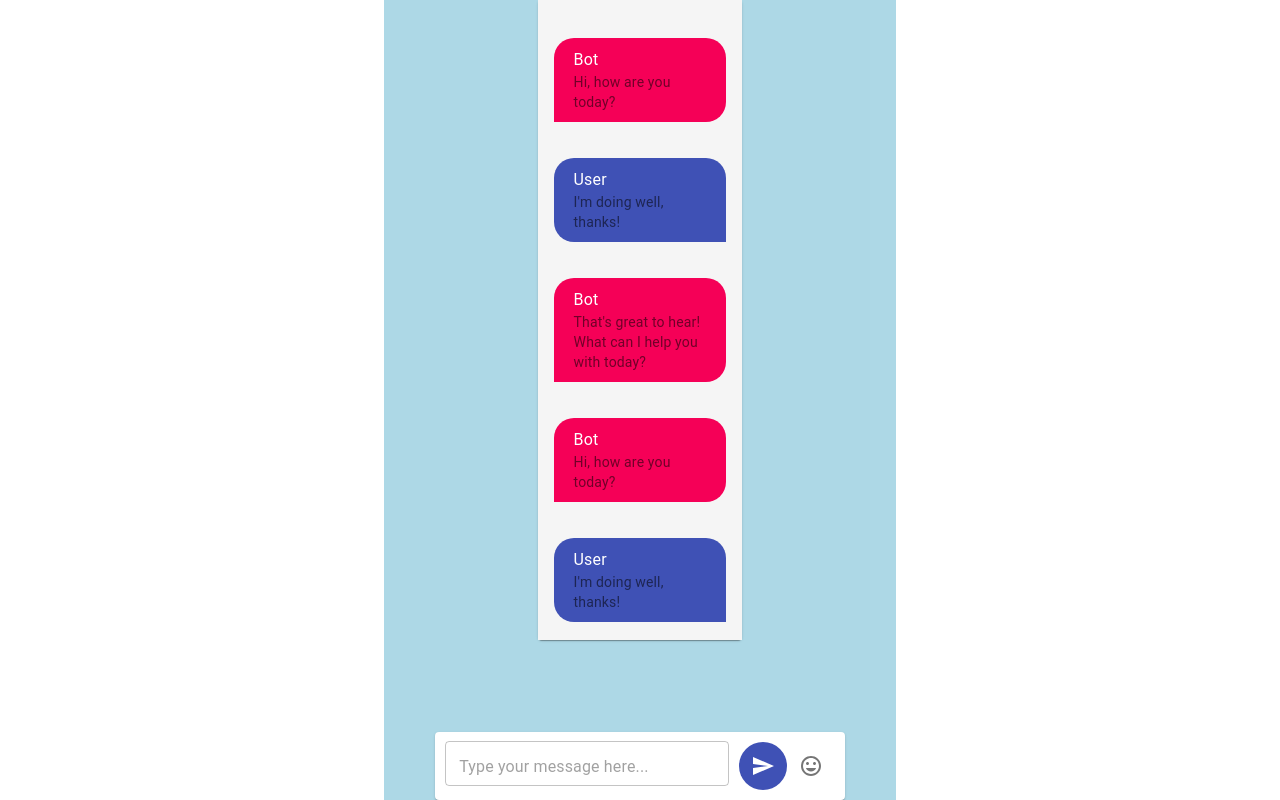
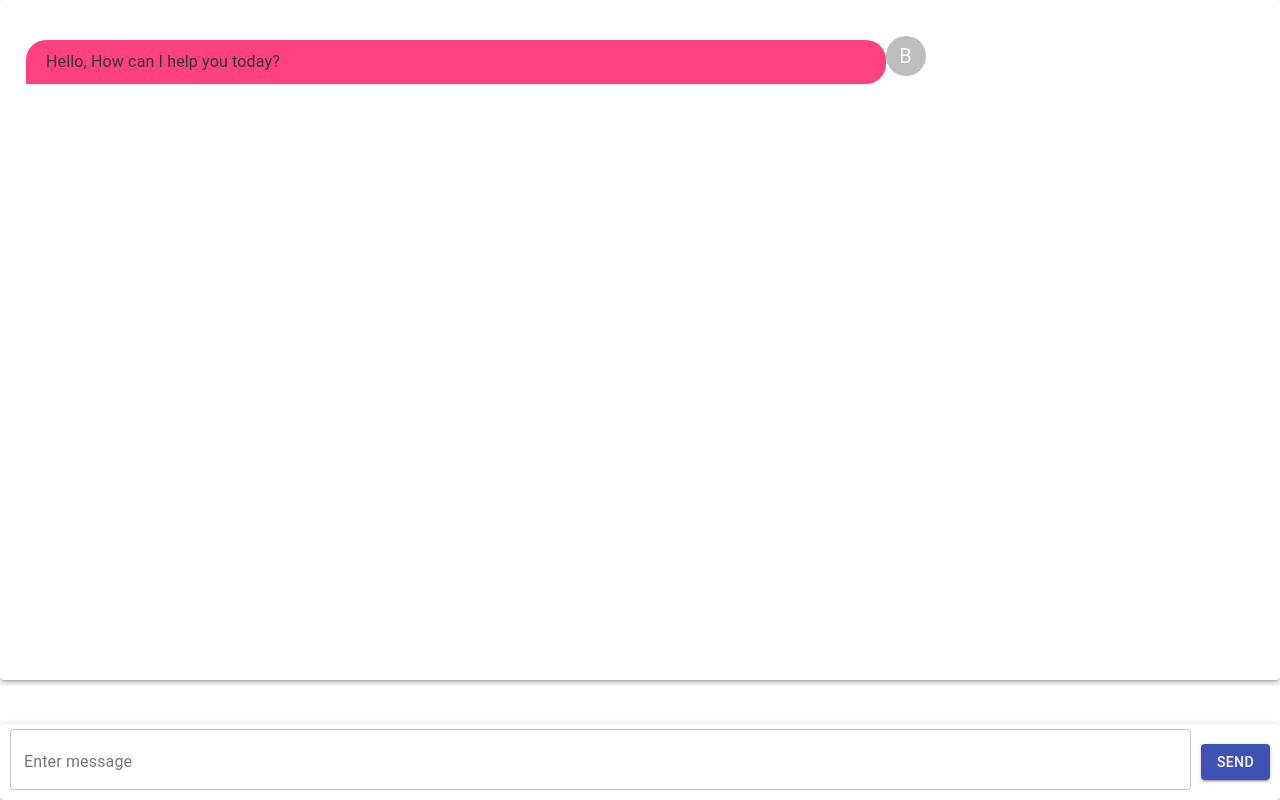
Before and after one commit to NabeelSohail-30/MERN-Chat-App, a React (Create React App) app in the folder mern-chatapp-frontend/: page /chat in a window 1280 px wide. Built offline with nearby package versions, Linux system fonts and the light colour scheme.

Commit message:
more changes new screen

```diff
--- a/mern-chatapp-frontend/src/components/chat.jsx
+++ b/mern-chatapp-frontend/src/components/chat.jsx
@@ -1,74 +1,55 @@
-import React from "react";
+import React, { useState } from "react";
 import { makeStyles } from "@material-ui/core/styles";
-import Grid from "@material-ui/core/Grid";
-import Paper from "@material-ui/core/Paper";
-import List from "@material-ui/core/List";
-import ListItem from "@material-ui/core/ListItem";
-import ListItemAvatar from "@material-ui/core/ListItemAvatar";
-import ListItemText from "@material-ui/core/ListItemText";
-import Avatar from "@material-ui/core/Avatar";
-import TextField from "@material-ui/core/TextField";
-import IconButton from "@material-ui/core/IconButton";
-import SendIcon from "@material-ui/icons/Send";
-import InsertEmoticonIcon from "@material-ui/icons/InsertEmoticon";
+import {
+  Paper,
+  List,
+  ListItem,
+  ListItemAvatar,
+  Avatar,
+  ListItemText,
+  TextField,
+  Button,
+} from "@material-ui/core";
 
 const useStyles = makeStyles((theme) => ({
   root: {
+    width: "100%",
     height: "100vh",
     display: "flex",
     flexDirection: "column",
-    alignItems: "center",
-    width: "40%",
-    margin: "auto",
-    backgroundColor: "lightblue",
+    justifyContent: "space-between",
   },
-
-  messageWindow: {
-    width: "40%",
-    margin: "auto",
-    height: "80vh",
+  messageList: {
+    width: "100%",
+    height: "85%",
+    overflowY: "auto",
+    padding: "10px",
+  },
+  messageItem: {
     display: "flex",
-    flexDirection: "column",
+    alignItems: "flex-start",
+    margin: "10px 0",
   },
-
-  messageScreen: {
-    display: "flex",
-    flexDirection: "column",
-    overflowY: "auto",
-    backgroundColor: "#f5f5f5",
-    width: "100%",
-    margin: "auto",
-    paddingTop: "20px",
-    height: "100vh",
-  },
-
   userMessage: {
     backgroundColor: theme.palette.primary.main,
     color: "#fff",
     borderRadius: "20px 20px 0 20px",
     padding: "10px 20px",
-    margin: "10px 0",
-    alignSelf: "flex-end",
+    maxWidth: "70%",
   },
   botMessage: {
-    backgroundColor: theme.palette.secondary.main,
-    color: "#fff",
+    backgroundColor: theme.palette.secondary.light,
+    color: "#333",
     borderRadius: "20px 20px 20px 0",
     padding: "10px 20px",
-    margin: "10px 0",
-    alignSelf: "flex-start",
+    maxWidth: "70%",
   },
   messageBox: {
-    width: "80%",
+    width: "100%",
     padding: "10px",
     display: "flex",
     alignItems: "center",
     marginTop: "auto",
-  },
-  textFieldContainer: {
-    width: "100%",
-    display: "flex",
-    alignItems: "center",
   },
   textField: {
     flex: 1,
@@ -85,114 +66,64 @@ const useStyles = makeStyles((theme) => ({
 
 const Chat = () => {
   const classes = useStyles();
+  const [message, setMessage] = useState("");
+  const [messages, setMessages] = useState([
+    {
+      type: "bot",
+      text: "Hello, How can I help you today?",
+    },
+  ]);
+
+  const handleSendMessage = () => {
+    if (message) {
+      setMessages([...messages, { type: "user", text: message }]);
+      setMessage("");
+    }
+  };
 
   return (
     <div className={classes.root}>
-      <Grid container>
-        <Paper className={classes.messageWindow}>
-          <List className={classes.messageScreen}>
-            <ListItem>
+      <Paper elevation={3} className={classes.messageList}>
+        <List>
+          {messages.map((message, index) => (
+            <ListItem key={index} className={classes.messageItem}>
+              {message.type === "user" && (
+                <ListItemAvatar>
+                  <Avatar>U</Avatar>
+                </ListItemAvatar>
+              )}
               <ListItemText
-                primary="Bot"
-                secondary="Hi, how are you today?"
-                className={classes.botMessage}
+                primary={message.text}
+                className={
+                  message.type === "user"
+                    ? classes.userMessage
+                    : classes.botMessage
+                }
               />
+              {message.type === "bot" && (
+                <ListItemAvatar>
+                  <Avatar>B</Avatar>
+                </ListItemAvatar>
+              )}
             </ListItem>
-            <ListItem>
-              <ListItemText
-                primary="User"
-                secondary="I'm doing well, thanks!"
-                className={classes.userMessage}
-              />
-            </ListItem>
-            <ListItem>
-              <ListItemText
-                primary="Bot"
-                secondary="That's great to hear! What can I help you with today?"
-                className={classes.botMessage}
-              />
-            </ListItem>
-            <ListItem>
-              <ListItemText
-                primary="Bot"
-                secondary="Hi, how are you today?"
-                className={classes.botMessage}
-              />
-            </ListItem>
-            <ListItem>
-              <ListItemText
-                primary="User"
-                secondary="I'm doing well, thanks!"
-                className={classes.userMessage}
-              />
-            </ListItem>
-            <ListItem>
-              <ListItemText
-                primary="Bot"
-                secondary="That's great to hear! What can I help you with today?"
-                className={classes.botMessage}
-              />
-            </ListItem>
-            <ListItem>
-              <ListItemText
-                primary="Bot"
-                secondary="Hi, how are you today?"
-                className={classes.botMessage}
-              />
-            </ListItem>
-            <ListItem>
-              <ListItemText
-                primary="User"
-                secondary="I'm doing well, thanks!"
-                className={classes.userMessage}
-              />
-            </ListItem>
-            <ListItem>
-              <ListItemText
-                primary="Bot"
-                secondary="That's great to hear! What can I help you with today?"
-                className={classes.botMessage}
-              />
-            </ListItem>
-            <ListItem>
-              <ListItemText
-                primary="Bot"
-                secondary="Hi, how are you today?"
-                className={classes.botMessage}
-              />
-            </ListItem>
-            <ListItem>
-              <ListItemText
-                primary="User"
-                secondary="I'm doing well, thanks!"
-                className={classes.userMessage}
-              />
-            </ListItem>
-            <ListItem>
-              <ListItemText
-                primary="Bot"
-                secondary="That's great to hear! What can I help you with today?"
-                className={classes.botMessage}
-              />
-            </ListItem>
-          </List>
-        </Paper>
-      </Grid>
-      <Paper className={classes.messageBox}>
-        <Grid container className={classes.textFieldContainer}>
-          <TextField
-            placeholder="Type your message here..."
-            className={classes.textField}
-            variant="outlined"
-            size="small"
-          />
-          <IconButton className={classes.sendButton}>
-            <SendIcon />
-          </IconButton>
-          <IconButton>
-            <InsertEmoticonIcon />
-          </IconButton>
-        </Grid>
+          ))}
+        </List>
+      </Paper>
+      <Paper elevation={3} className={classes.messageBox}>
+        <TextField
+          label="Enter message"
+          variant="outlined"
+          value={message}
+          onChange={(event) => setMessage(event.target.value)}
+          className={classes.textField}
+        />
+        <Button
+          variant="contained"
+          onClick={handleSendMessage}
+          className={classes.sendButton}
+        >
+          Send
+        </Button>
       </Paper>
     </div>
   );
```
